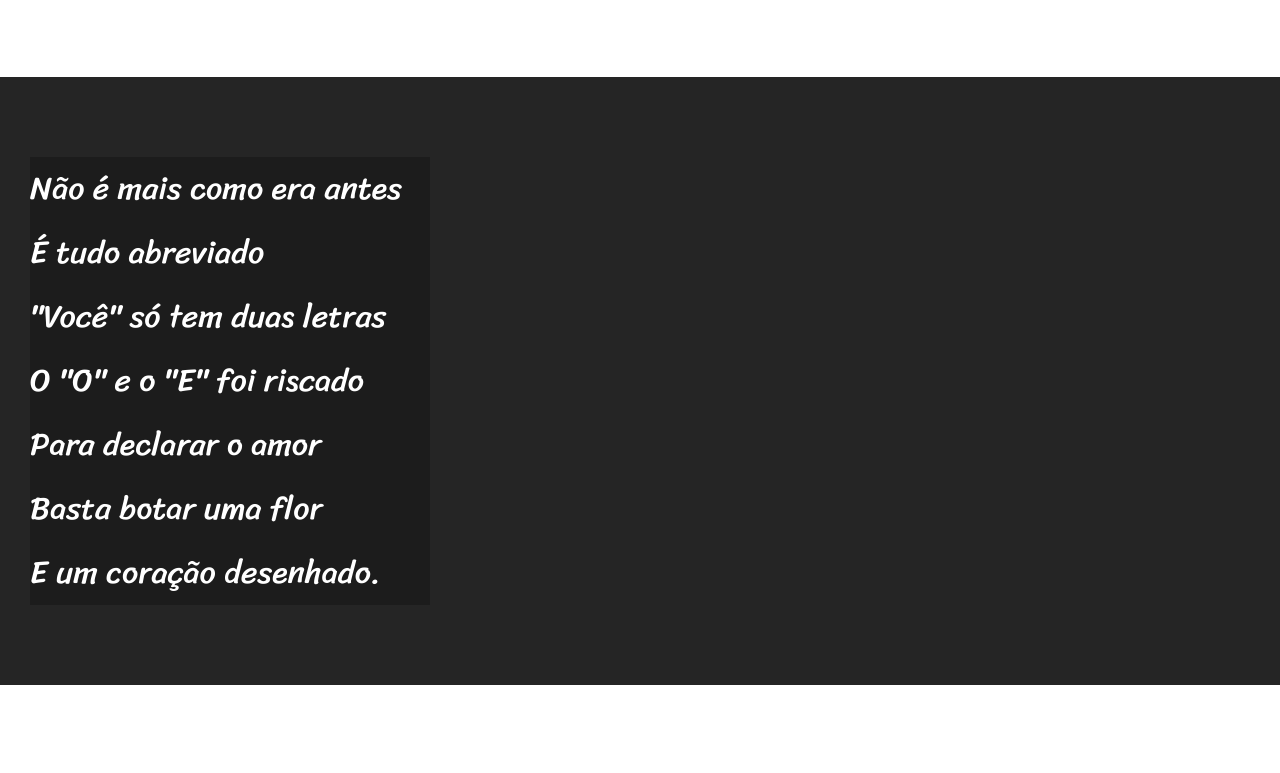
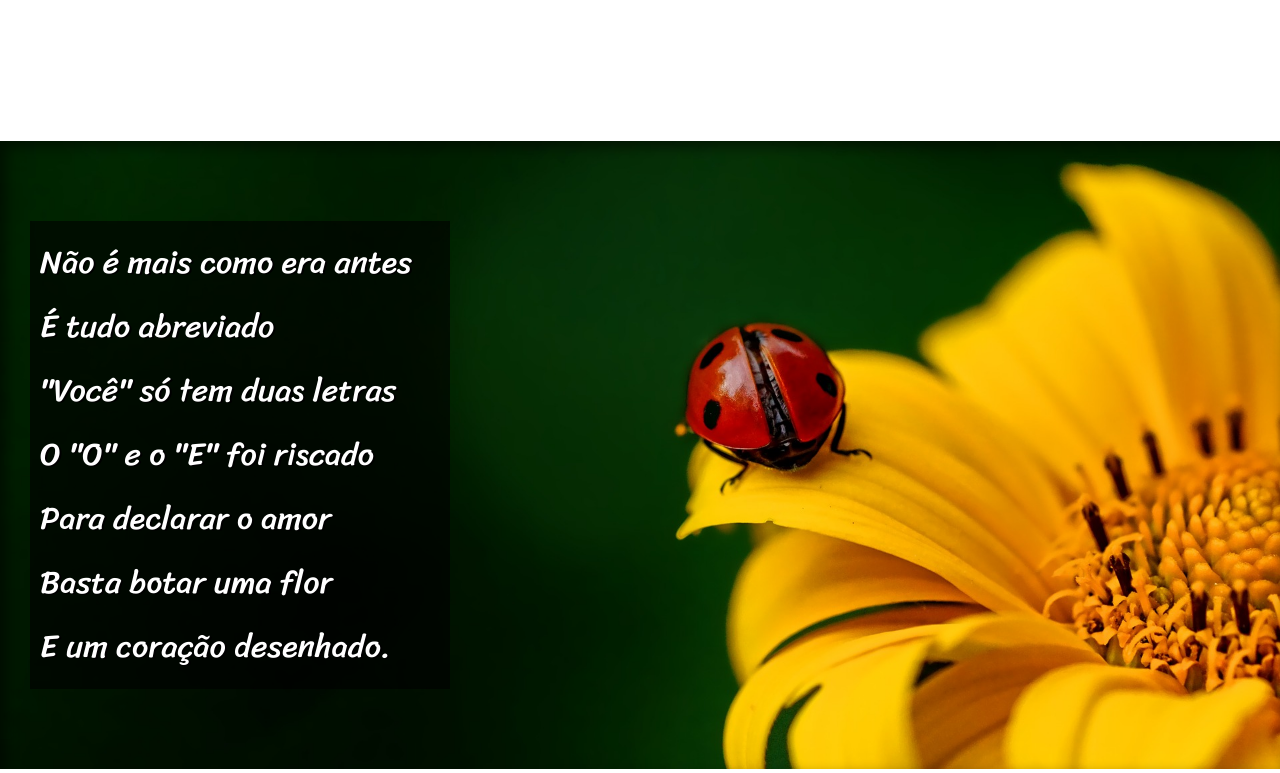
Before and after one commit to AdrielP777/Estudos, a plain HTML site: page Meus Projetos/Site - Cordel/index.html in a window 1280 px wide. Shown: the part 720-1493 px from the top of the page. Drawn offline with Linux system fonts and the light colour scheme.

Commit message:
projeto cordeul completo

```diff
--- a/Meus Projetos/Site - Cordel/index.html
+++ b/Meus Projetos/Site - Cordel/index.html
@@ -31,7 +31,7 @@
     </section>
 
 
-    <section class="imagem">
+    <section class="imagem" id="img01">
         <p>
             Não é mais como era antes <br>
             É tudo abreviado <br>
@@ -68,7 +68,7 @@
 
 
 
-    <section class="imagem">
+    <section class="imagem" id="img02">
         <p>
             Tenho saudade das cartas <br>
             Escritas com a própria mão <br>
--- a/Meus Projetos/Site - Cordel/style.css
+++ b/Meus Projetos/Site - Cordel/style.css
@@ -56,6 +56,10 @@ section {
     font-size: 2em;
 }
 
+section > p {
+    padding-bottom: 2em;
+}
+
 section.normal {
     background-color: white;
     color: black;
@@ -64,12 +68,29 @@ section.normal {
 section.imagem {
     background-color: rgb(37, 37, 37);
     color: white;
+    box-shadow: inset 6px 6px 13px 0px rgba(0, 0, 0, 0.493);
+    background-attachment: fixed;
 }
 
 section.imagem > p {
-    background-color: rgba(0, 0, 0, 0.253);
+    background-color: rgba(0, 0, 0, 0.61);
     width: 400px;
+    padding: 10px;
+    text-shadow: 2px 1px 0px black;
 }
+
+section#img01 {
+    background-image: url(./img/background001.jpg);
+    background-position: right center;
+    background-size: cover;
+}
+
+section#img02 {
+    background-image: url(./img/background002.jpg);
+    background-position: right center;
+    background-size: cover;
+}
+
 
 footer {
     background-color: black;
```
